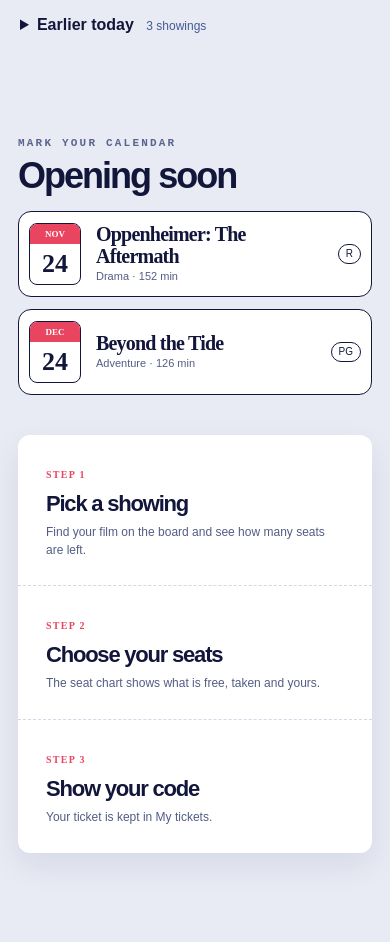
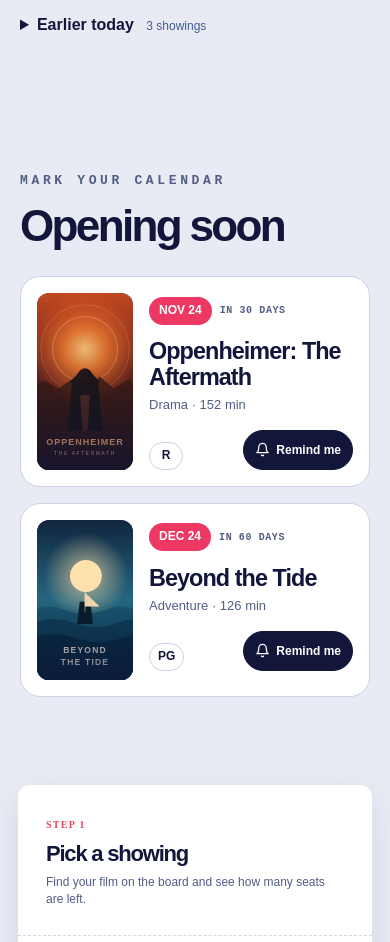
Before and after one commit to fms-mn/final-project-2-frontend-webdevt, a React (Vite) app: page / in a window 390 px wide. Shown: the part 1860-2802 px from the top of the page. Built offline with nearby package versions, Linux system fonts and the light colour scheme; no server answers; the HTML template or start-up script is replaced by a standard one.

Commit message:
Add OpeningSoon component and related utilities for upcoming movie reminders; update Home page to display opening soon section

```diff
--- /dev/null
+++ b/src/components/OpeningSoon.jsx
@@ -0,0 +1,44 @@
+import { useState } from 'react';
+import { Link } from 'react-router-dom';
+import { FiBell, FiCheck } from 'react-icons/fi';
+import { calendarReminder, daysUntilOpening, openingDate } from '../utils/openingSoon';
+
+function OpeningCard({ movie, currentDay }) {
+  const [downloaded, setDownloaded] = useState(false);
+  const [posterFailed, setPosterFailed] = useState(false);
+  const day = openingDate(movie);
+  const date = day ? new Date(`${day}T12:00:00+08:00`) : null;
+  const daysLeft = day ? daysUntilOpening(day, currentDay) : null;
+  const downloadReminder = () => {
+    const file = new Blob([calendarReminder(movie, day)], { type: 'text/calendar;charset=utf-8' });
+    const url = URL.createObjectURL(file);
+    const link = document.createElement('a');
+    link.href = url;
+    link.download = `filme-${movie._id}-opening.ics`;
+    document.body.appendChild(link);
+    link.click();
+    link.remove();
+    setTimeout(() => URL.revokeObjectURL(url), 1000);
+    setDownloaded(true);
+  };
+
+  return <article className="opening-card">
+    <Link className="opening-poster" to={`/movie/${movie._id}`} aria-label={`Preview ${movie.title}`}>
+      {movie.posterUrl && !posterFailed && <img src={movie.posterUrl} alt="" onError={() => setPosterFailed(true)} />}
+      {(!movie.posterUrl || posterFailed) && <span>POSTER</span>}
+    </Link>
+    <div className="opening-card-body">
+      <div className="opening-date-line"><span className="opening-date-pill">{date ? date.toLocaleDateString('en-PH', { timeZone: 'Asia/Manila', month: 'short', day: 'numeric' }).toUpperCase() : 'TBA'}</span><span className="opening-countdown">{daysLeft === null ? 'DATE TO BE ANNOUNCED' : daysLeft === 0 ? 'OPENS TODAY' : `IN ${daysLeft} ${daysLeft === 1 ? 'DAY' : 'DAYS'}`}</span></div>
+      <Link className="opening-title" to={`/movie/${movie._id}`}>{movie.title}</Link>
+      <p className="opening-details">{movie.genre.join(' · ')} · {movie.duration} min</p>
+      <div className="opening-card-footer"><span className="opening-rating">{movie.rating}</span><button type="button" className="opening-remind" onClick={downloadReminder} disabled={!day} aria-label={`Download a calendar reminder for ${movie.title}`} title="Download a calendar reminder">{downloaded ? <FiCheck aria-hidden="true" /> : <FiBell aria-hidden="true" />}{downloaded ? 'Downloaded' : 'Remind me'}</button></div>
+    </div>
+  </article>;
+}
+
+export default function OpeningSoon({ movies, currentDay }) {
+  return <section className="opening-section" aria-labelledby="opening-heading"><div className="opening-section-inner">
+    <div className="opening-heading"><span className="opening-eyebrow">Mark your calendar</span><h2 id="opening-heading">Opening soon</h2></div>
+    {movies.length ? <div className="opening-grid">{movies.map(movie => <OpeningCard movie={movie} currentDay={currentDay} key={movie._id} />)}</div> : <p className="opening-empty">More films are on their way.</p>}
+  </div></section>;
+}
--- a/src/filme.css
+++ b/src/filme.css
@@ -115,17 +115,34 @@ a {color:inherit}
 .showtime-earlier summary span {margin-left:8px;color:var(--board-muted);font-size:12px;font-weight:400}
 .showtime-earlier .showtime-board {margin-top:14px}
 :root[data-theme='light'] .board-section {--board-bg:#e8ebf4;--board-card:#fff;--board-text:#12163a;--board-muted:#435b96;--board-rule:#d3d9ec;--board-eyebrow:#435b96;--board-time-bg:#12163a;--board-amber:#ffbd39;--board-coral:#cd2441;--board-available:#006c54}
-.opening-section {margin-top:64px}
-.opening-grid {display:grid;grid-template-columns:repeat(2,minmax(0,1fr));gap:12px}
-.calendar-card {min-height:86px;display:flex;align-items:center;gap:15px;padding:10px;background:#fff;border:1px solid #12163A;border-radius:13px}
-.calendar-card:hover {box-shadow:var(--shadow-md);transform:translateY(-2px)}
-.calendar-icon {width:52px;flex:none;border:1.5px solid #12163A;border-radius:8px;overflow:hidden;text-align:center;line-height:1}
-.calendar-icon small {display:block;background:#E94560;color:#fff;padding:5px;text-transform:uppercase;font:700 9px 'JetBrains Mono Variable'}
-.calendar-icon strong {display:block;padding:5px 0;font:bold 26px 'Bricolage Grotesque Variable'}
-.calendar-copy {display:grid;gap:2px;min-width:0}
-.calendar-copy strong {font:bold 20px/1.1 'Bricolage Grotesque Variable';letter-spacing:-.04em}
-.calendar-copy small {color:#525d83;font-size:11px}
-.rating-pill {margin-left:auto;border:1px solid #12163A;border-radius:20px;padding:2px 7px;font-size:10px;white-space:nowrap}
+.opening-section {--opening-bg:#111638;--opening-card:#20264a;--opening-rule:#485176;--opening-text:#fff;--opening-muted:#acbfff;--opening-button:#fff;--opening-button-text:#12163a;width:100vw;margin:64px 0 0 calc(50% - 50vw);box-sizing:border-box;background:var(--opening-bg);color:var(--opening-text);scroll-margin-top:70px}
+.opening-section-inner {max-width:1550px;margin:auto;padding:80px clamp(24px,6vw,95px) 72px}
+.opening-eyebrow {display:block;color:var(--opening-muted);font:700 13px 'JetBrains Mono Variable',monospace;letter-spacing:.28em;text-transform:uppercase}
+.opening-heading h2 {margin-top:15px;color:var(--opening-text);font-size:clamp(50px,5vw,78px);line-height:1.03;letter-spacing:-.06em}
+.opening-grid {display:grid;grid-template-columns:repeat(2,minmax(0,1fr));gap:30px;margin-top:42px}
+.opening-card {display:flex;gap:30px;min-width:0;min-height:282px;padding:25px;border:1px solid var(--opening-rule);border-radius:30px;background:var(--opening-card)}
+.opening-poster {position:relative;display:block;flex:none;width:160px;min-height:230px;overflow:hidden;border-radius:18px;background:linear-gradient(155deg,#374b9f,#18214e);text-decoration:none}
+.opening-card:nth-child(even) .opening-poster {background:linear-gradient(155deg,#b03455,#231940)}
+.opening-poster img {display:block;width:100%;height:100%;object-fit:cover}
+.opening-poster:after {content:'';position:absolute;inset:55% 0 0;background:linear-gradient(transparent,#0c133a99);pointer-events:none}
+.opening-poster span {position:absolute;z-index:1;bottom:15px;left:15px;color:#d3ddff;font:700 11px 'JetBrains Mono Variable',monospace;letter-spacing:.1em}
+.opening-card-body {display:flex;flex:1;flex-direction:column;align-items:flex-start;min-width:0}
+.opening-date-line {display:flex;align-items:center;flex-wrap:wrap;gap:14px;min-height:35px}
+.opening-date-pill {display:inline-flex;align-items:center;justify-content:center;min-height:35px;padding:5px 17px;border-radius:999px;background:#ed3863;color:#fff;font-size:16px;font-weight:800;white-space:nowrap}
+.opening-countdown {color:var(--opening-muted);font:700 12px 'JetBrains Mono Variable',monospace;letter-spacing:.16em;white-space:nowrap}
+.opening-title {display:block;margin-top:19px;color:var(--opening-text);font:700 clamp(29px,2.4vw,37px)/1.08 'Bricolage Grotesque Variable',sans-serif;letter-spacing:-.04em;text-decoration:none;overflow-wrap:anywhere}
+.opening-title:hover {text-decoration:underline;text-decoration-color:#ed3863;text-underline-offset:4px}
+.opening-details {margin-top:12px;color:var(--opening-muted);font-size:17px}
+.opening-card-footer {display:flex;align-items:end;justify-content:space-between;gap:16px;width:100%;margin-top:auto}
+.opening-rating {display:inline-flex;align-items:center;justify-content:center;min-width:42px;min-height:31px;padding:3px 12px;border:1px solid var(--opening-rule);border-radius:999px;color:var(--opening-text);font-size:14px;font-weight:700}
+.opening-remind {display:inline-flex;align-items:center;justify-content:center;gap:11px;min-width:175px;min-height:51px;padding:9px 18px;border:1px solid var(--opening-button);border-radius:999px;background:var(--opening-button);color:var(--opening-button-text);font-size:16px;font-weight:700;white-space:nowrap}
+.opening-remind svg {font-size:19px}
+.opening-remind:hover:not(:disabled) {background:#f5a9b8;border-color:#f5a9b8;color:#12163a}
+.opening-remind:disabled {opacity:.55;cursor:not-allowed}
+.opening-section a:focus-visible,.opening-section button:focus-visible {outline:3px solid #ffcf5d;outline-offset:3px}
+.opening-empty {margin-top:32px;color:var(--opening-muted)}
+:root[data-theme='light'] .opening-section {--opening-bg:#e8ebf4;--opening-card:#fff;--opening-rule:#cbd2e6;--opening-text:#12163a;--opening-muted:#525d83;--opening-button:#12163a;--opening-button-text:#fff}
+:root[data-theme='light'] .opening-section a:focus-visible,:root[data-theme='light'] .opening-section button:focus-visible {outline-color:#a12442}
 .how-strip {display:grid;grid-template-columns:repeat(3,1fr);margin:62px 0 0;background:#fff;border-radius:12px;box-shadow:var(--shadow-md);overflow:hidden}
 .how-strip>div {padding:26px 28px;border-right:1px dashed #d3d8e8}
 .how-strip>div:last-child {border:0}
@@ -305,6 +322,8 @@ a {color:inherit}
   .tonight-hero {grid-template-columns:1fr;gap:24px}.tonight-intro h1 {font-size:clamp(55px,12vw,80px)}
   .tonight-intro>p,.hero-days,.tonight-intro>.btn {display:none}
   .board-section {margin-top:32px}.opening-grid {grid-template-columns:1fr}
+  .opening-section-inner {padding:58px 28px 60px}
+  .opening-card {max-width:720px}
   .board-section-inner {padding:46px 28px}
   .board-heading {display:block;padding-bottom:35px}
   .board-heading p {margin-top:16px}
@@ -372,6 +391,21 @@ a {color:inherit}
   .board-film-availability {font-size:12px}
   .board-book {min-width:82px;min-height:44px;font-size:14px}
   .opening-section,.how-strip {margin-top:40px}
+  .opening-section-inner {padding:44px 20px 48px}
+  .opening-heading h2 {font-size:clamp(44px,11vw,58px)}
+  .opening-grid {gap:16px;margin-top:28px}
+  .opening-card {gap:16px;min-height:0;padding:16px;border-radius:20px}
+  .opening-poster {width:96px;min-height:160px;border-radius:12px}
+  .opening-poster span {bottom:10px;left:9px;font-size:9px}
+  .opening-date-line {gap:8px}
+  .opening-date-pill {min-height:28px;padding:4px 10px;font-size:12px}
+  .opening-countdown {font-size:10px;letter-spacing:.06em}
+  .opening-title {margin-top:11px;font-size:clamp(23px,6vw,30px)}
+  .opening-details {margin-top:6px;font-size:13px}
+  .opening-card-footer {gap:8px;margin-top:15px}
+  .opening-rating {min-width:34px;min-height:28px;padding:2px 8px;font-size:12px}
+  .opening-remind {min-width:0;min-height:40px;padding:7px 11px;gap:6px;font-size:12px}
+  .opening-remind svg {font-size:15px}
   .booking-experience {padding:10px 0 100px}.booking-film-panel {padding:0 18px}
   .booking-experience .movie-detail-text h1 {font-size:34px;margin:0 0 3px}
   .booking-active .movie-detail-info {display:block}
@@ -409,16 +443,15 @@ a {color:inherit}
 :root[data-theme='dark'] .hero-days button {border-color:var(--filme-ink);color:var(--text-primary)}
 :root[data-theme='dark'] .hero-days button.active {background:var(--filme-ink);color:var(--filme-ink-on)}
 :root[data-theme='dark'] .filmstrip-frame:before,:root[data-theme='dark'] .filmstrip-frame:after {background:repeating-linear-gradient(90deg,var(--bg-primary) 0 8px,transparent 8px 20px)}
-:root[data-theme='dark'] .calendar-card,:root[data-theme='dark'] .how-strip,:root[data-theme='dark'] .movie-card,:root[data-theme='dark'] .auth-card,:root[data-theme='dark'] .admin-panel,:root[data-theme='dark'] .booking-card,:root[data-theme='dark'] .admin-stat,:root[data-theme='dark'] .admin-row,:root[data-theme='dark'] .bookings-empty {background:var(--bg-card);border-color:var(--border-color)}
-:root[data-theme='dark'] .calendar-icon,:root[data-theme='dark'] .rating-pill {border-color:var(--border-color)}
-:root[data-theme='dark'] .calendar-copy small,:root[data-theme='dark'] .movies-page>p,:root[data-theme='dark'] .bookings-page>p,:root[data-theme='dark'] .admin-heading p,:root[data-theme='dark'] .auth-card .subtitle {color:var(--text-secondary)}
+:root[data-theme='dark'] .how-strip,:root[data-theme='dark'] .movie-card,:root[data-theme='dark'] .auth-card,:root[data-theme='dark'] .admin-panel,:root[data-theme='dark'] .booking-card,:root[data-theme='dark'] .admin-stat,:root[data-theme='dark'] .admin-row,:root[data-theme='dark'] .bookings-empty {background:var(--bg-card);border-color:var(--border-color)}
+:root[data-theme='dark'] .movies-page>p,:root[data-theme='dark'] .bookings-page>p,:root[data-theme='dark'] .admin-heading p,:root[data-theme='dark'] .auth-card .subtitle {color:var(--text-secondary)}
 :root[data-theme='dark'] .how-strip>div,:root[data-theme='dark'] .admin-tabs {border-color:var(--filme-rule)}
 :root[data-theme='dark'] .search-bar,:root[data-theme='dark'] .form-group input,:root[data-theme='dark'] .admin-form input,:root[data-theme='dark'] .admin-form select,:root[data-theme='dark'] .admin-form textarea {background:var(--bg-secondary);border-color:var(--border-color);color:var(--text-primary)}
 :root[data-theme='dark'] .search-bar::placeholder,:root[data-theme='dark'] .form-group input::placeholder,:root[data-theme='dark'] .admin-form input::placeholder,:root[data-theme='dark'] .admin-form textarea::placeholder {color:var(--text-muted)}
 :root[data-theme='dark'] .filter-btn,:root[data-theme='dark'] .btn-secondary {border-color:var(--filme-ink);color:var(--filme-ink)}
 :root[data-theme='dark'] .filter-btn:hover {background:var(--filme-ink);color:var(--filme-ink-on)}
 :root[data-theme='dark'] .filter-btn.active,:root[data-theme='dark'] .movie-card-badge {background:var(--bg-card-hover);color:var(--text-primary)}
-:root[data-theme='dark'] .btn-primary,:root[data-theme='dark'] .btn-primary:hover,:root[data-theme='dark'] .calendar-icon small,:root[data-theme='dark'] .wallet-upcoming .wallet-ticket:first-child .wallet-ticket-ribbon,:root[data-theme='dark'] .confirmation-stub,:root[data-theme='dark'] .booking-experience .booking-summary .btn-primary {background:var(--filme-coral-fill);color:#fff}
+:root[data-theme='dark'] .btn-primary,:root[data-theme='dark'] .btn-primary:hover,:root[data-theme='dark'] .wallet-upcoming .wallet-ticket:first-child .wallet-ticket-ribbon,:root[data-theme='dark'] .confirmation-stub,:root[data-theme='dark'] .booking-experience .booking-summary .btn-primary {background:var(--filme-coral-fill);color:#fff}
 :root[data-theme='dark'] .admin-tabs .filter-btn.active,:root[data-theme='dark'] .admin-stat strong {color:var(--text-primary)}
 :root[data-theme='dark'] .profile-email {background:var(--bg-secondary);color:var(--text-primary)}
 :root[data-theme='dark'] .booking-progress {color:var(--text-secondary)}
@@ -559,7 +592,7 @@ body,.navbar,.theme-toggle,.movie-card,.auth-card,.admin-panel,.admin-row,.booki
   :root[data-theme='dark'] .nav-links {background:var(--bg-card);border-color:var(--border-color)}
 }
 @media(prefers-reduced-motion:reduce) {
-  body,.navbar,.theme-toggle,.calendar-card,.seat {transition:none!important}
+  body,.navbar,.theme-toggle,.seat {transition:none!important}
   .poster-carousel-track {scroll-behavior:auto}
   .poster-carousel-image {transition:none!important}
   .poster-carousel-card.selected .poster-carousel-image {transform:none}
--- a/src/pages/Home.jsx
+++ b/src/pages/Home.jsx
@@ -7,6 +7,7 @@ import { useMovies } from '../hooks/useMovies';
 import HeroTrailer from '../components/HeroTrailer';
 import PosterCarousel from '../components/PosterCarousel';
 import ShowtimeBoard from '../components/ShowtimeBoard';
+import OpeningSoon from '../components/OpeningSoon';
 import { activeCarouselMovie, eligibleMovies } from '../utils/bookingCarousel';
 import { groupShowtimesByTime, isBookableShowing, showingStatus } from '../utils/showtimesBoard';
 import { manilaClock, shiftDay, today } from '../utils/manila';
@@ -102,7 +103,7 @@ export default function Home() {
       </> : <div className="showtime-board-empty">No showings are scheduled for this day. <Link to="/movies">Explore Movies</Link></div>}
     </div>
     </section>
-    <section className="opening-section"><div className="section-title"><div><span className="eyebrow">Mark your calendar</span><h2>Opening soon</h2></div></div><div className="opening-grid">{coming.length ? coming.map(m => { const d = new Date(m.releaseDate); return <Link className="calendar-card" to={`/movie/${m._id}`} key={m._id}><span className="calendar-icon"><small>{d.toLocaleDateString('en-PH',{month:'short'})}</small><strong>{d.getDate()}</strong></span><span className="calendar-copy"><strong>{m.title}</strong><small>{m.genre.join(' · ')} · {m.duration} min</small></span><span className="rating-pill">{m.rating}</span></Link>; }) : <p>More films are on their way.</p>}</div></section>
+    <OpeningSoon movies={coming} currentDay={currentDay} />
     <section className="how-strip"><div><small>Step 1</small><h3>Pick a showing</h3><p>Find your film on the board and see how many seats are left.</p></div><div><small>Step 2</small><h3>Choose your seats</h3><p>The seat chart shows what is free, taken and yours.</p></div><div><small>Step 3</small><h3>Show your code</h3><p>Your ticket is kept in My tickets.</p></div></section>
   </div>;
 }
--- /dev/null
+++ b/src/utils/openingSoon.js
@@ -0,0 +1,29 @@
+import { manilaDay, shiftDay, today } from './manila.js';
+
+export function openingDate(movie) {
+  const release = new Date(movie.releaseDate);
+  return Number.isNaN(release.getTime()) ? null : manilaDay(release);
+}
+
+export function daysUntilOpening(day, currentDay = today()) {
+  const stamp = value => Date.parse(`${value}T00:00:00Z`);
+  return Math.max(0, Math.round((stamp(day) - stamp(currentDay)) / 86400000));
+}
+
+const escapeCalendarText = value => String(value).replace(/\\/g, '\\\\').replace(/\r?\n/g, '\\n').replace(/,/g, '\\,').replace(/;/g, '\\;');
+
+export function calendarReminder(movie, day, createdAt = new Date()) {
+  const start = day.replaceAll('-', '');
+  const end = shiftDay(day, 1).replaceAll('-', '');
+  const stamp = createdAt.toISOString().replace(/[-:]/g, '').replace(/\.\d{3}/, '');
+  return [
+    'BEGIN:VCALENDAR', 'VERSION:2.0', 'PRODID:-//FILME//Opening Soon//EN',
+    'BEGIN:VEVENT', `UID:${encodeURIComponent(movie._id)}-${start}@filme.local`, `DTSTAMP:${stamp}`,
+    `DTSTART;VALUE=DATE:${start}`, `DTEND;VALUE=DATE:${end}`,
+    `SUMMARY:${escapeCalendarText(movie.title)} opens at FILME`,
+    `DESCRIPTION:${escapeCalendarText(`See ${movie.title} at FILME.`)}`,
+    'BEGIN:VALARM', 'TRIGGER:-P1D', 'ACTION:DISPLAY',
+    `DESCRIPTION:${escapeCalendarText(`${movie.title} opens tomorrow at FILME.`)}`,
+    'END:VALARM', 'END:VEVENT', 'END:VCALENDAR', '',
+  ].join('\r\n');
+}
```
Also changed, not shown: 1 other file (tests, documents, lock files or other folders).
